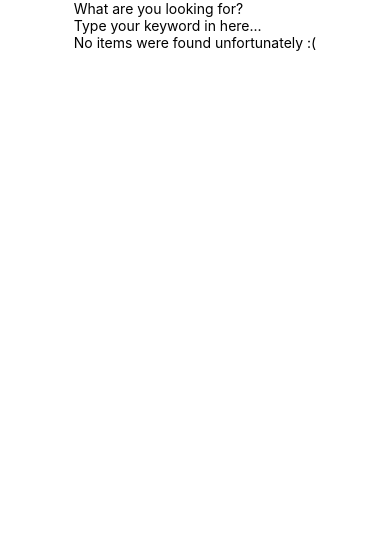
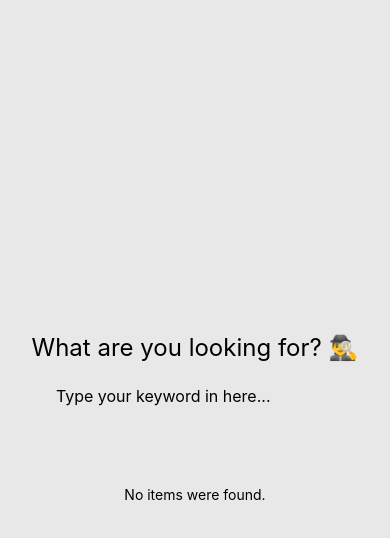
Before and after one commit to B-0-B-B-Y/attic-search, a React Native app in the folder client/: screen / in a window 390 px wide. Shown: the top 538 px of the page. Built offline with nearby package versions, Linux system fonts and the light colour scheme.

Commit message:
Add basic styling

```diff
--- a/client/App.tsx
+++ b/client/App.tsx
@@ -1,6 +1,6 @@
 import { StatusBar } from 'expo-status-bar';
 import React, { useState } from 'react';
-import { StyleSheet, ScrollView, View } from 'react-native';
+import { StyleSheet, View } from 'react-native';
 import { Search } from './components/Search';
 import { Result } from './components/Result';
 import { SearchResult } from './util/api';
@@ -10,10 +10,10 @@ export default function App() {
 
   return (
     <View style={styles.container}>
-      <ScrollView>
+      <View>
         <Search setData={setData} />
         <Result data={data} />
-      </ScrollView>
+      </View>
       <StatusBar style='auto' />
     </View>
   );
@@ -22,7 +22,7 @@ export default function App() {
 const styles = StyleSheet.create({
   container: {
     flex: 1,
-    backgroundColor: '#fff',
+    backgroundColor: '#E8E8E8',
     alignItems: 'center',
     justifyContent: 'center',
   },
--- a/client/babel.config.js
+++ b/client/babel.config.js
@@ -1,4 +1,4 @@
-module.exports = function(api) {
+module.exports = function (api) {
   api.cache(true);
   return {
     presets: ['babel-preset-expo'],
--- a/client/components/Item.tsx
+++ b/client/components/Item.tsx
@@ -1,5 +1,5 @@
 import React from 'react';
-import { View, Text } from 'react-native';
+import { StyleSheet, View, Text } from 'react-native';
 import { capitalise } from '../util';
 import { DataObject } from '../util/api';
 
@@ -9,7 +9,7 @@ interface ItemProps {
 
 export const Item = ({ item }: ItemProps) => {
   return (
-    <View>
+    <View style={styles.container}>
       <Text>Item: {item?.item}</Text>
       <Text>Container: {item?.container}</Text>
       <Text>Position: {item?.position}</Text>
@@ -19,3 +19,19 @@ export const Item = ({ item }: ItemProps) => {
     </View>
   );
 };
+
+const styles = StyleSheet.create({
+  container: {
+    flex: 1,
+    alignItems: 'flex-start',
+    justifyContent: 'center',
+    textAlign: 'left',
+    backgroundColor: 'white',
+    opacity: 0.9,
+    padding: 8,
+    marginTop: 24,
+    width: '90%',
+    maxWidth: '90%',
+    borderRadius: 8,
+  },
+});
--- a/client/components/Result.tsx
+++ b/client/components/Result.tsx
@@ -1,5 +1,5 @@
 import React from 'react';
-import { ScrollView, Text } from 'react-native';
+import { StyleSheet, ScrollView, View, Text } from 'react-native';
 import { SearchResult } from '../util/api';
 import { Item } from './Item';
 
@@ -8,13 +8,36 @@ interface ResultProps {
 }
 
 export const Result = ({ data }: ResultProps) => {
-  console.log(data);
-
   return (
-    <ScrollView>
+    <ScrollView contentContainerStyle={styles.container}>
+      <View style={styles.searchResultCounter}>
+        {data && (
+          <Text style={styles.counter}>Found: {data?.items?.length || 0}</Text>
+        )}
+      </View>
       {data?.items &&
         data.items.map((item) => <Item key={item.position} item={item} />)}
-      {!data && <Text>No items were found unfortunately :(</Text>}
+      {!data && <Text style={styles.text}>No items were found.</Text>}
     </ScrollView>
   );
 };
+
+const styles = StyleSheet.create({
+  container: {
+    flex: 1,
+    justifyContent: 'center',
+    alignItems: 'center',
+  },
+  text: {
+    marginTop: 32,
+  },
+  searchResultCounter: {
+    flex: 1,
+    alignItems: 'flex-end',
+    width: '90%',
+    marginTop: 16,
+  },
+  counter: {
+    fontWeight: 'bold',
+  },
+});
--- a/client/components/Search.tsx
+++ b/client/components/Search.tsx
@@ -1,5 +1,5 @@
 import React, { useState } from 'react';
-import { StyleSheet, Text, ScrollView, TextInput, View } from 'react-native';
+import { StyleSheet, Text, TextInput, View } from 'react-native';
 import { search } from '../util/api';
 
 interface SearchProps {
@@ -16,9 +16,10 @@ export const Search = ({ setData }: SearchProps) => {
   };
 
   return (
-    <View>
-      <Text>What are you looking for?</Text>
+    <View style={styles.container}>
+      <Text style={styles.title}>What are you looking for? 🕵️‍♂️</Text>
       <TextInput
+        style={styles.input}
         value={keyword}
         onChangeText={(keyword) => setKeyword(keyword)}
         onSubmitEditing={getData}
@@ -31,8 +32,19 @@ export const Search = ({ setData }: SearchProps) => {
 const styles = StyleSheet.create({
   container: {
     flex: 1,
-    backgroundColor: '#fff',
     alignItems: 'center',
     justifyContent: 'center',
   },
+  title: {
+    fontSize: 24,
+    margin: '16px',
+    marginRight: 0,
+    marginLeft: 0,
+    textAlign: 'center',
+  },
+  input: {
+    fontSize: 16,
+    padding: '8px',
+    width: '90%',
+  },
 });
```
